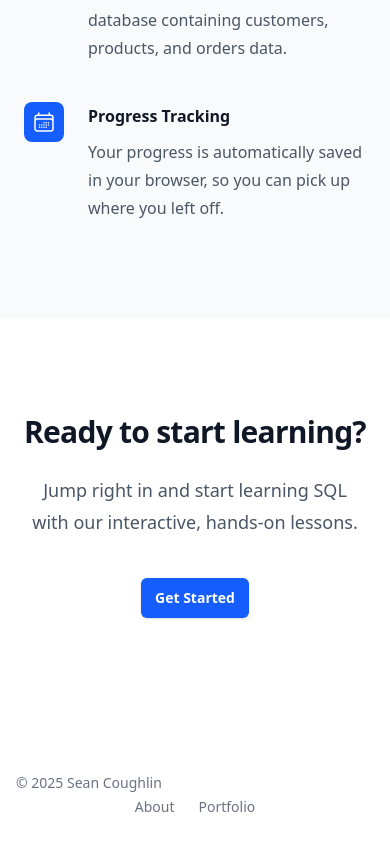
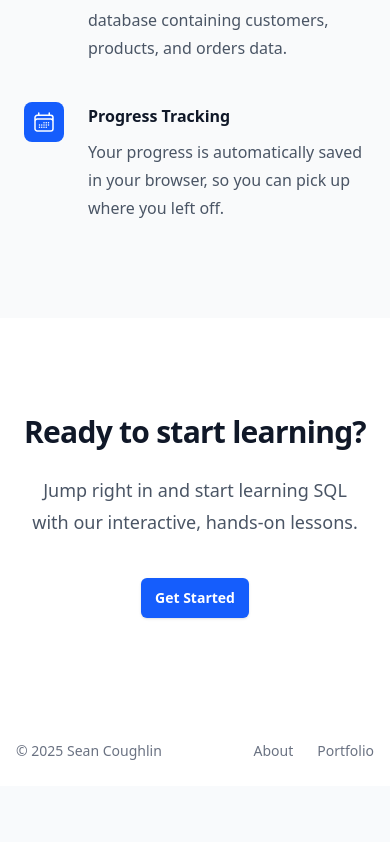
Before and after one commit to Scc33/BuddySQL, a Next.js app: page / in a window 390 px wide. Shown: the part 1518-2360 px from the top of the page. After the commit the page ends 2304 px from the top, so only its background shows below. Built offline with nearby package versions, Linux system fonts and the light colour scheme.

Commit message:
Fix footer wrapping

```diff
--- a/components/layout/Footer.tsx
+++ b/components/layout/Footer.tsx
@@ -1,14 +1,12 @@
 export default function Footer() {
   return (
     <footer className="bg-white">
-      <div className="max-w-7xl mx-auto py-6 px-4 sm:px-6 md:flex md:items-center md:justify-between lg:px-8">
-        <div className="mt-8 md:mt-0 md:order-1">
-          <a href="https://seancoughlin.me">
-            <span className="text-center text-sm text-gray-500">
-              &copy; {new Date().getFullYear()} Sean Coughlin
-            </span>
-          </a>
-        </div>
+      <div className="max-w-7xl mx-auto py-6 px-4 sm:px-6 flex items-center justify-between lg:px-8">
+        <a href="https://seancoughlin.me">
+          <span className="text-center text-sm text-gray-500">
+            &copy; {new Date().getFullYear()} Sean Coughlin
+          </span>
+        </a>
         <div className="flex justify-center space-x-6 md:order-2">
           <a
             href="https://seancoughlin.me"
```
